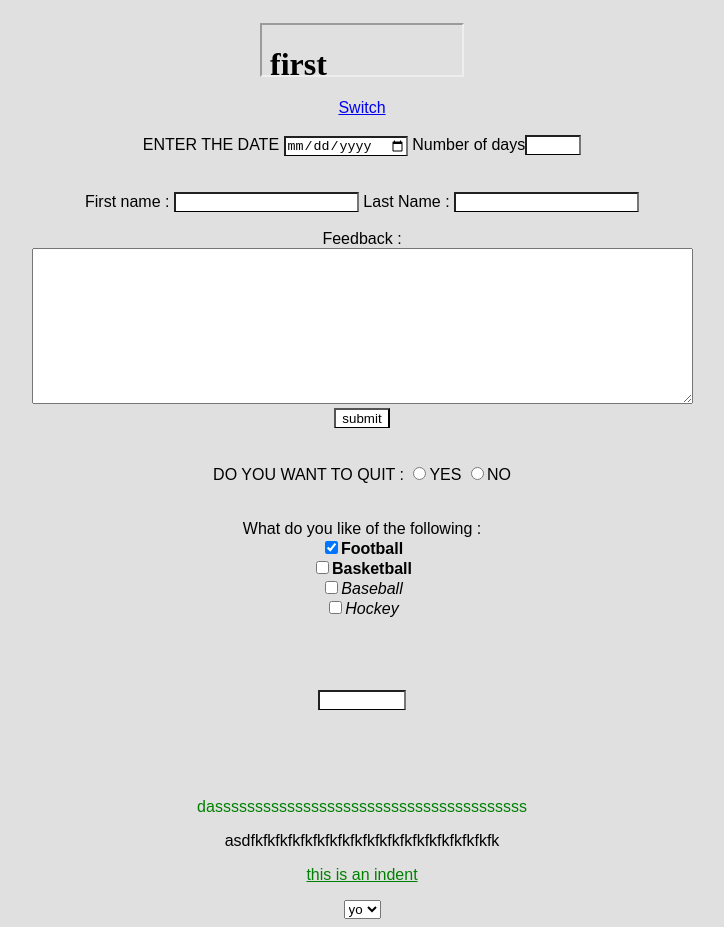
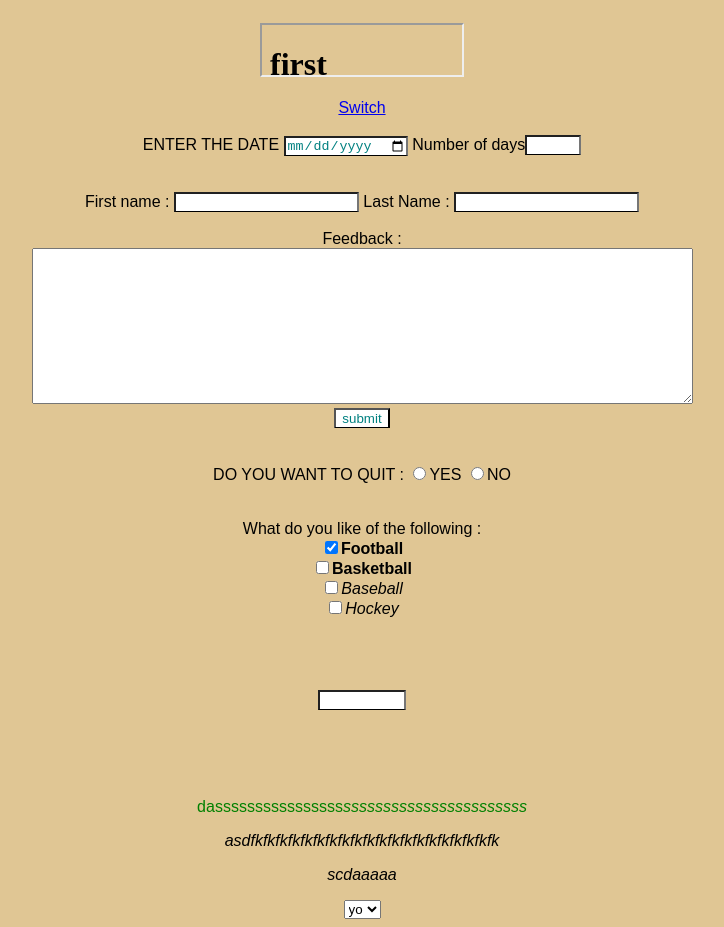
Before and after one commit to arshgupta/coursera-test, a plain HTML site: page site/index.html in a window 1280 px wide. Shown: the part 700-1627 px from the top of the page, without its empty margins (278-1002 px from the left). Drawn offline with Linux system fonts and the light colour scheme.

Commit message:
commit it

```diff
--- a/site/index.html
+++ b/site/index.html
@@ -44,10 +44,10 @@ What do you like of the following :<br>
 <input type = "checkbox" name =""><em>Hockey</em><br>
 <br><br><br><br>
 <input type="number" min = "20" max = "500000"><br><br><br><br><br>
-<p class="hi">dasssssssssssssssssssssssssssssssssssssss</p>
-<p class="2">asdfkfkfkfkfkfkfkfkfkfkfkfkfkfkfkfkfkfkfkfk</p>
-   <blockquote class="hi underline">this is an indent
-   </blockquote>
+<p class="hi">dassssssssssssssss<i>sssssssssssssssssssssss</i></p>
+<p class="yo">asdfkfkfkfkfkfkfkfkfkfkfkfkfkfkfkfkfkfkfkfk</p>
+<p class="hiyo">scdaaaaa</p>
+
 <select>
 	<option value="yo">yo</option>
 	<option value = "hi">hi</option>
--- a/site/style.css
+++ b/site/style.css
@@ -2,16 +2,25 @@
      h1 , input{
      	background-color : white;
      	border-bottom: 1px solid black;
+        color: teal;
 
         }
      body{
         align-content : center;
         font-family: Arial , Geneva , Arial Black;
         font-weight: normal;
+        background-color: rgb(224,198,148);
      }
-     .hi{
+     p.hi{
      	color: green;
      }
+     p.yo{
+        font-style: oblique;
+     }
+     p.hiyo{
+        font-style: italic;
+     }
+
      .underline{
      	text-decoration: underline;
      }
```
